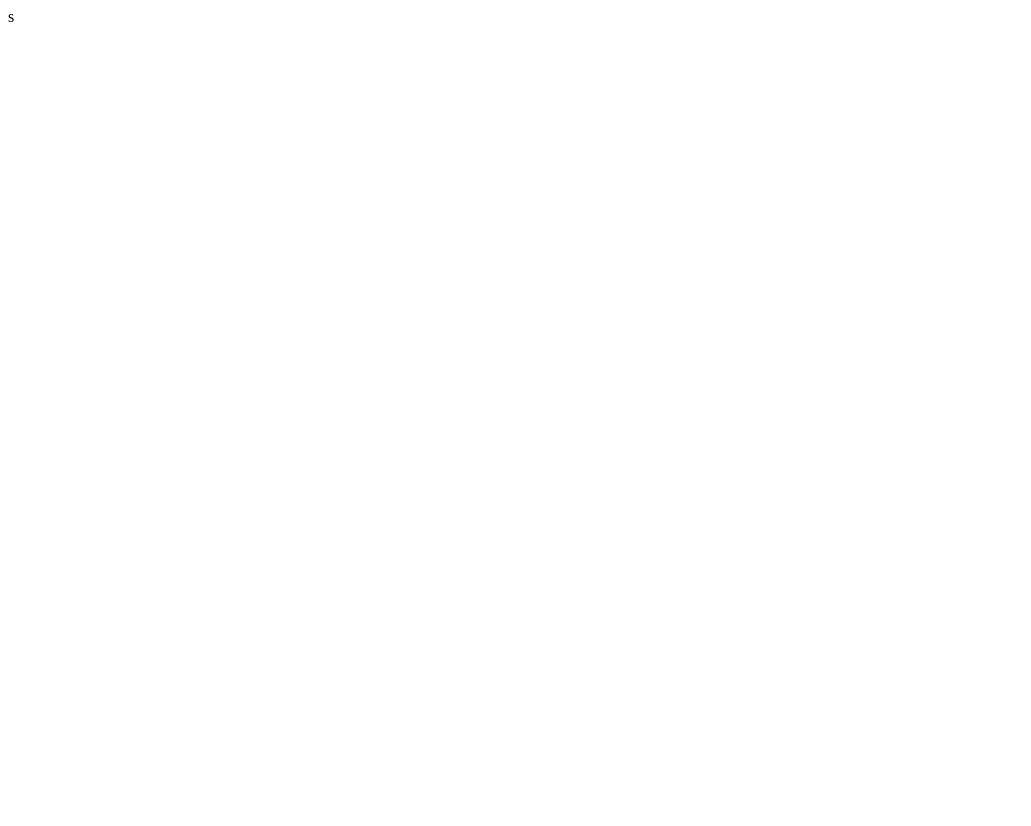
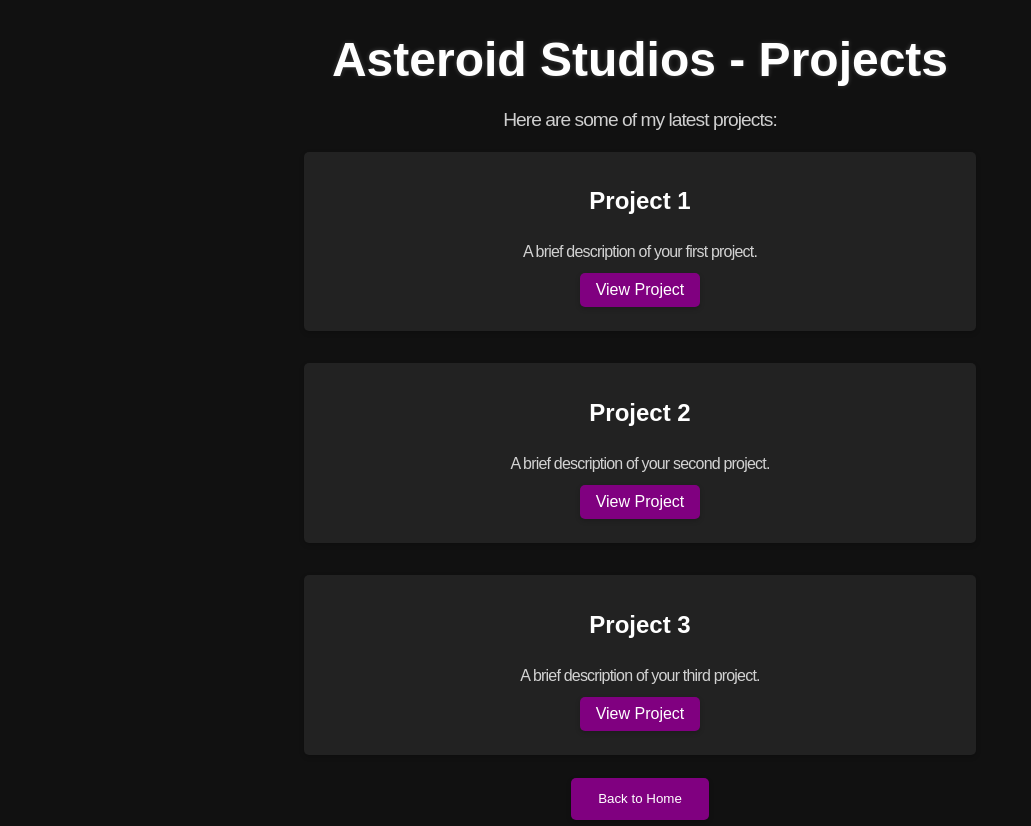
Before and after one commit to asteroidsigma/profile, a plain HTML site: page Projects.html in a window 1280 px wide. Shown: the whole page, without its empty margins (0-1031 px from the left). Before the commit the page ends 800 px from the top, so only its background shows below. Drawn offline with Linux system fonts and the light colour scheme.

Commit message:
Update Projects.html

```diff
--- a/Projects.html
+++ b/Projects.html
@@ -1 +1,126 @@
-s
+<!DOCTYPE html>
+<html>
+<head>
+  <title>Asteroid Studios - Projects</title>
+  <style>
+    /* Basic styling for the page */
+    body {
+      font-family: 'Montserrat', sans-serif;
+      background-color: #111;
+      color: #fff;
+      text-align: center;
+      display: flex;
+      flex-direction: column;
+      justify-content: center;
+      align-items: center;
+      min-height: 100vh;
+      margin: 0;
+    }
+
+    h1 {
+      font-size: 3em;
+      margin-bottom: 0.05em; /* Reduced further */
+      text-shadow: 0 0 5px rgba(255, 255, 255, 0.2);
+    }
+
+    p {
+      font-size: 1.2em;
+      margin-bottom: 0.25em; /* Reduced further */
+      opacity: 0.8;
+      letter-spacing: -0.05em;
+    }
+
+    .social-links {
+      display: flex;
+    }
+
+    button {
+      background-color: #800080; /* Dark purple color */
+      color: white;
+      border: none;
+      padding: 1em 2em;
+      border-radius: 5px;
+      cursor: pointer;
+      margin: 0.5em;
+      text-decoration: none;
+      transition: all 0.2s ease-in-out;
+      box-shadow: 0 2px 5px rgba(0, 0, 0, 0.2);
+    }
+
+    button:hover {
+      background-color: #410041; /* Darker shade of purple on hover */
+      transform: scale(1.05);
+      box-shadow: 0 5px 10px rgba(0, 0, 0, 0.3);
+    }
+
+    .project-card {
+      background-color: #222;
+      border-radius: 5px;
+      padding: 1em;
+      margin: 1em;
+      display: flex;
+      flex-direction: column;
+      align-items: center;
+      width: 50%;
+      box-shadow: 0 2px 5px rgba(0, 0, 0, 0.2);
+    }
+
+    .project-card h2 {
+      font-size: 1.5em;
+      margin-bottom: 0.5em;
+    }
+
+    .project-card p {
+      font-size: 1em;
+      opacity: 0.8;
+      text-align: left;
+    }
+
+    .project-link {
+      background-color: #800080; /* Dark purple color */
+      color: white;
+      border: none;
+      padding: 0.5em 1em;
+      border-radius: 5px;
+      cursor: pointer;
+      margin: 0.5em;
+      text-decoration: none;
+      transition: all 0.2s ease-in-out;
+      box-shadow: 0 2px 5px rgba(0, 0, 0, 0.2);
+    }
+
+    .project-link:hover {
+      background-color: #410041; /* Darker shade of purple on hover */
+      transform: scale(1.02);
+      box-shadow: 0 2px 5px rgba(0, 0, 0, 0.3);
+    }
+  </style>
+</head>
+<body>
+
+  <h1>Asteroid Studios - Projects</h1>
+
+  <p>Here are some of my latest projects:</p>
+
+  <div class="project-card">
+    <h2>Project 1</h2>
+    <p>A brief description of your first project.</p>
+    <a href="#" class="project-link">View Project</a>
+  </div>
+
+  <div class="project-card">
+    <h2>Project 2</h2>
+    <p>A brief description of your second project.</p>
+    <a href="#" class="project-link">View Project</a>
+  </div>
+
+  <div class="project-card">
+    <h2>Project 3</h2>
+    <p>A brief description of your third project.</p>
+    <a href="#" class="project-link">View Project</a>
+  </div>
+
+  <a href="index.html"><button>Back to Home</button></a>
+
+</body>
+</html>
```
